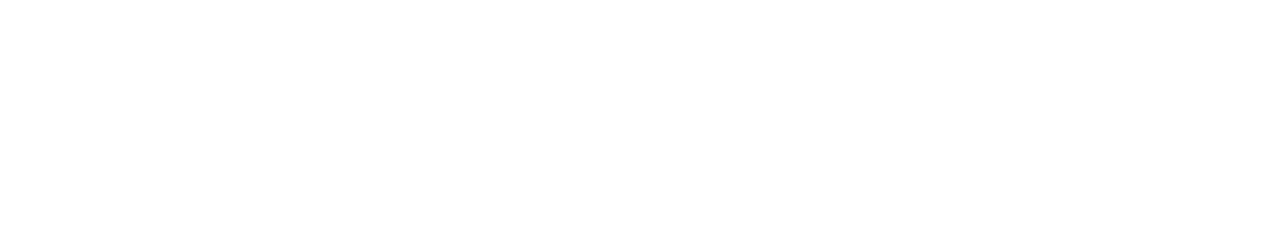
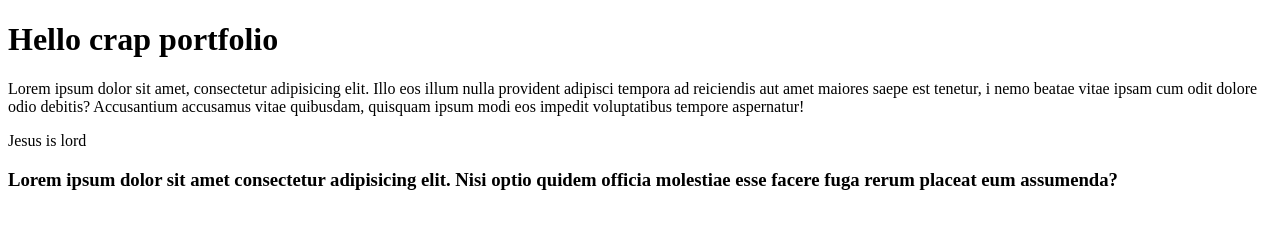
Before and after one commit to Sirvikkaz/crap-portfolio, a plain HTML site: page index.html in a window 1280 px wide. Drawn offline with Linux system fonts and the light colour scheme.

Commit message:
added index-html

```diff
--- a/index.html
+++ b/index.html
@@ -6,6 +6,14 @@
     <title>crap portfolio</title>
 </head>
 <body>
-
+    <h1>Hello crap portfolio</h1>
+    <p>Lorem ipsum dolor sit amet, consectetur adipisicing elit.
+        Illo eos illum nulla provident adipisci tempora ad reiciendis aut amet maiores saepe est tenetur,
+         i nemo beatae vitae ipsam cum odit dolore odio debitis?
+        Accusantium accusamus vitae quibusdam, quisquam ipsum modi eos impedit voluptatibus tempore aspernatur!</p>
+    <span>Jesus is lord</span>
+    <h3>Lorem ipsum dolor sit amet consectetur adipisicing elit.
+    Nisi optio quidem officia molestiae esse facere fuga rerum placeat eum assumenda?
+ </h3>
 </body>
 </html>
```
